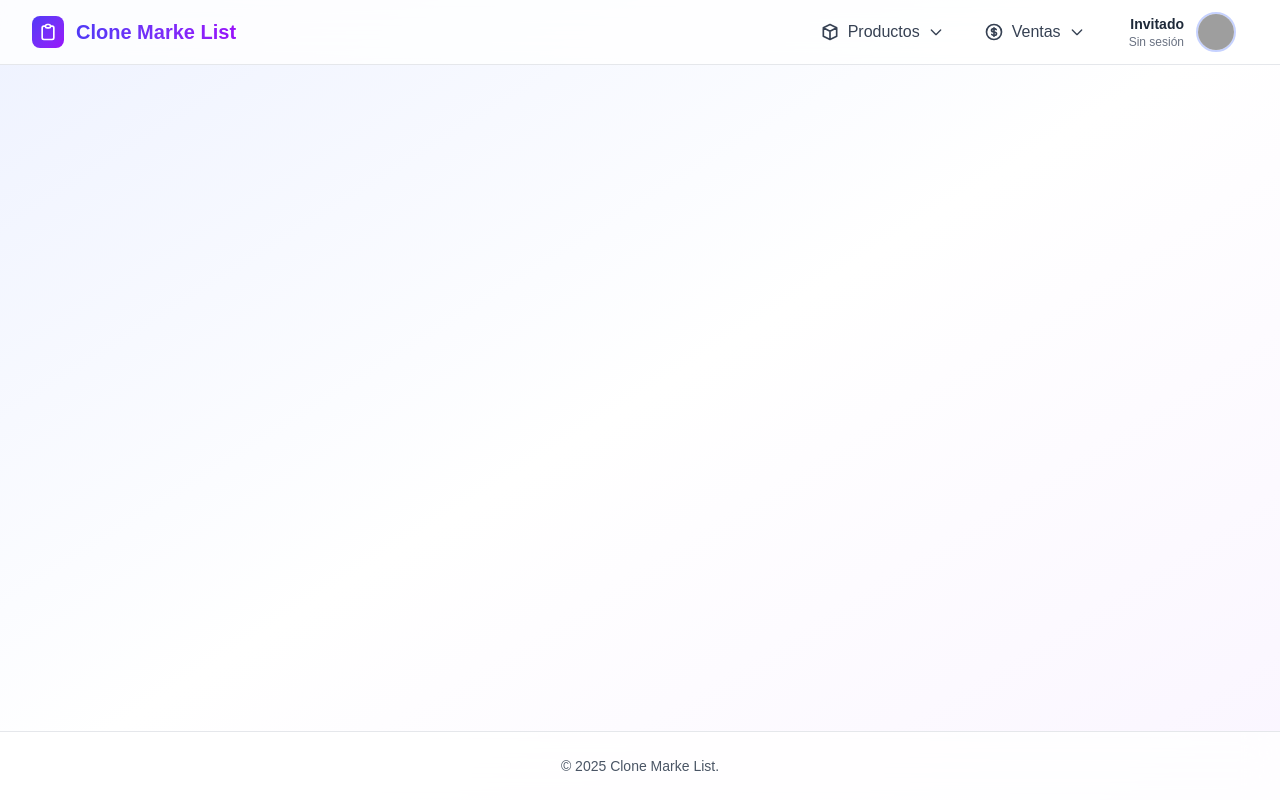
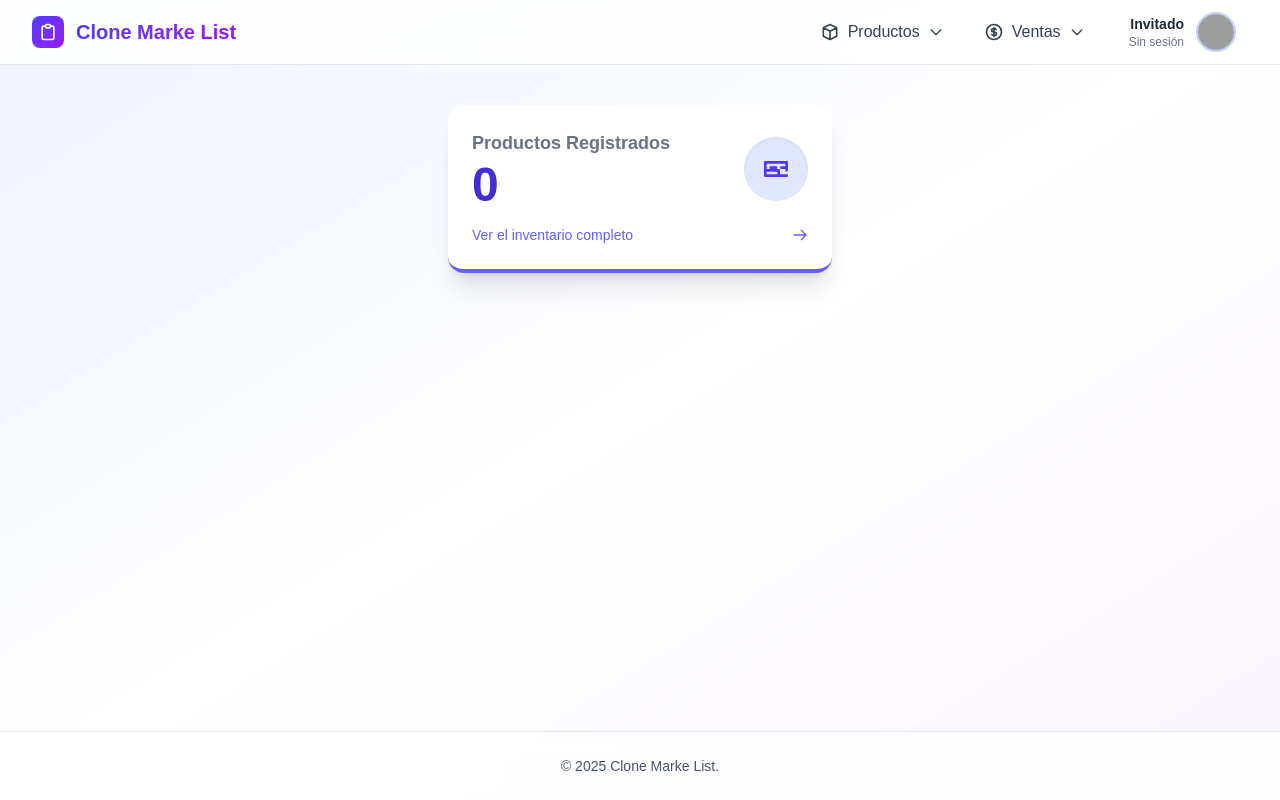
Before and after one commit to kelvinocampo/clone-marke-list, a Next.js app: page / in a window 1280 px wide. Built offline with nearby package versions, Linux system fonts and the light colour scheme; no server answers; grey boxes are pictures that could not be loaded.

Commit message:
add widget quantity products

```diff
--- a/src/app/page.tsx
+++ b/src/app/page.tsx
@@ -1,11 +1,43 @@
 "use client";
 
+import { useState, useEffect } from "react"; // Necesitamos useState y useEffect
+import { useRouter } from "next/navigation"; // Para la navegación
 import { useAuth } from "@/hooks/useAuth";
 import Header from "@/components/header";
 import Loading from "@/components/loading";
 
+// Define la interfaz de Producto (asumiendo que es similar a tu otro componente)
+interface Producto {
+  id: number;
+  tienda: string;
+  categoria: string;
+  nombre: string;
+  marca: string;
+  unidad: string;
+  precio: number;
+}
+
 export default function Home() {
   const { loading } = useAuth();
+  const router = useRouter();
+  const [productCount, setProductCount] = useState(0);
+
+  // 1. Obtener la cantidad de productos del localStorage
+  useEffect(() => {
+    try {
+      // Intenta obtener los productos del localStorage
+      const products = JSON.parse(localStorage.getItem("products") || "[]") as Producto[];
+      setProductCount(products.length);
+    } catch (error) {
+      console.error("Error al leer productos de localStorage:", error);
+      setProductCount(0);
+    }
+  }, []);
+
+  // 2. Función para navegar
+  const handleGoToProducts = () => {
+    router.push("/products");
+  };
 
   if (loading) {
     return (
@@ -19,7 +51,36 @@ export default function Home() {
       <Header />
 
       {/* MAIN CONTENT */}
-      <main className="flex-1 flex flex-col items-center justify-center p-4 sm:p-6 lg:p-10">
+      <main className="flex-1 flex flex-col items-center p-4 sm:p-6 lg:p-10 pt-16">
+
+        {/* WIDGET DE CANTIDAD DE PRODUCTOS */}
+        <div
+          onClick={handleGoToProducts}
+          className="cursor-pointer w-full max-w-sm p-6 bg-white rounded-2xl shadow-xl hover:shadow-2xl hover:scale-[1.02] transition-all duration-300 border-b-4 border-indigo-500"
+        >
+          <div className="flex items-center justify-between">
+            <div>
+              <p className="text-lg font-semibold text-gray-500">
+                Productos Registrados
+              </p>
+              <h2 className="text-5xl font-extrabold text-indigo-700 mt-1">
+                {productCount}
+              </h2>
+            </div>
+            {/* Ícono de Caja o Listado */}
+            <div className="w-16 h-16 bg-indigo-100 rounded-full flex items-center justify-center flex-shrink-0 shadow-inner">
+              <svg className="w-8 h-8 text-indigo-600" fill="none" stroke="currentColor" viewBox="0 0 24 24">
+                <path strokeLinecap="round" strokeLinejoin="round" strokeWidth={2} d="M4 7v10m0 0h16M4 17h16m-6 0v-4m0 0H4m16 0V7m0 0H4m16 0v4m0 0h-4m-4 0h-4m0-4h4" />
+              </svg>
+            </div>
+          </div>
+          <div className="mt-4 text-sm text-indigo-500 font-medium flex items-center justify-between">
+            Ver el inventario completo
+            <svg className="w-4 h-4 ml-1" fill="none" stroke="currentColor" viewBox="0 0 24 24">
+              <path strokeLinecap="round" strokeLinejoin="round" strokeWidth={2} d="M14 5l7 7m0 0l-7 7m7-7H3" />
+            </svg>
+          </div>
+        </div>
 
       </main>
 
```
